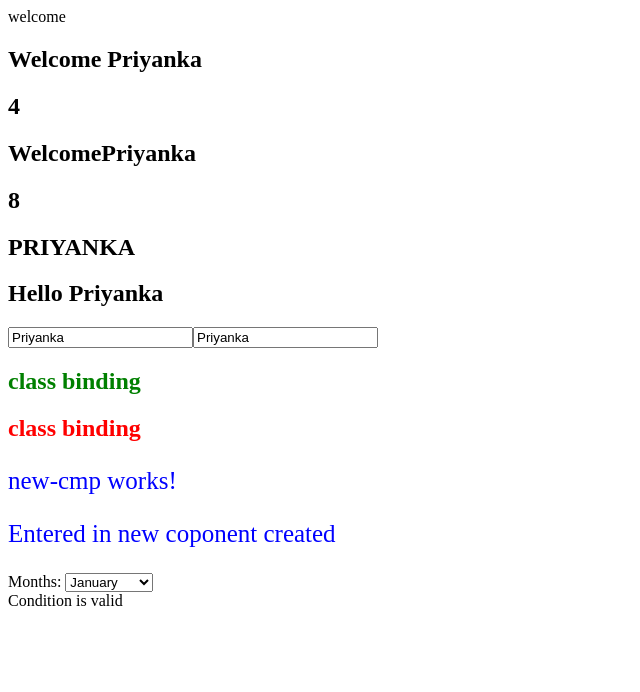
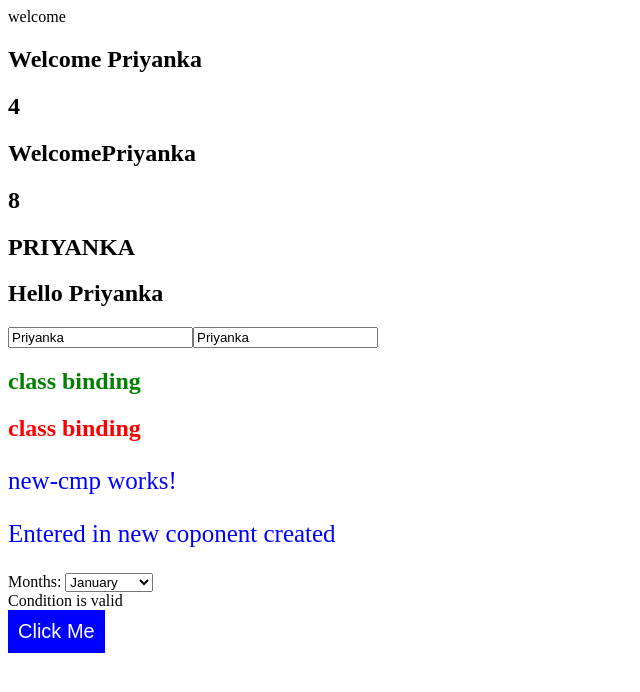
Before and after one commit to priyanka-teke05/angular-practice, an Angular app: page / in a window 1280 px wide. Shown: the top 692 px of the page, without its empty margins (0-640 px from the left). Built offline with nearby package versions, Linux system fonts and the light colour scheme.

Commit message:
ADDED: button for event binding

```diff
--- a/src/app/new-cmp/new-cmp.component.css
+++ b/src/app/new-cmp/new-cmp.component.css
@@ -2,3 +2,14 @@ p {
     color : blue;
     font-size: 25px;
 }
+
+button {
+    background-color: blue;
+    border : none;
+    color : white;
+    padding: 10px 10px;
+   text-align: center;
+   text-decoration: none;
+   display: inline-block;
+    font-size: 20px;
+}
--- a/src/app/new-cmp/new-cmp.component.html
+++ b/src/app/new-cmp/new-cmp.component.html
@@ -14,3 +14,6 @@
          <ng-template #condition1>Condition is valid</ng-template>
          <ng-template #condition2>Condition is invalid</ng-template>
      </div>
+     <button (click) = "myClickFunction($event)">
+        Click Me
+     </button>
--- a/src/app/new-cmp/new-cmp.component.ts
+++ b/src/app/new-cmp/new-cmp.component.ts
@@ -13,9 +13,12 @@ export class NewCmpComponent implements OnInit {
 
   isAvailable=true;
 
+  myClickFunction(event) {
+    alert("Button is clicked")
+    console.log(event);
+  }
+
   constructor() { }
-
   ngOnInit(): void {
   }
-
 }
```
